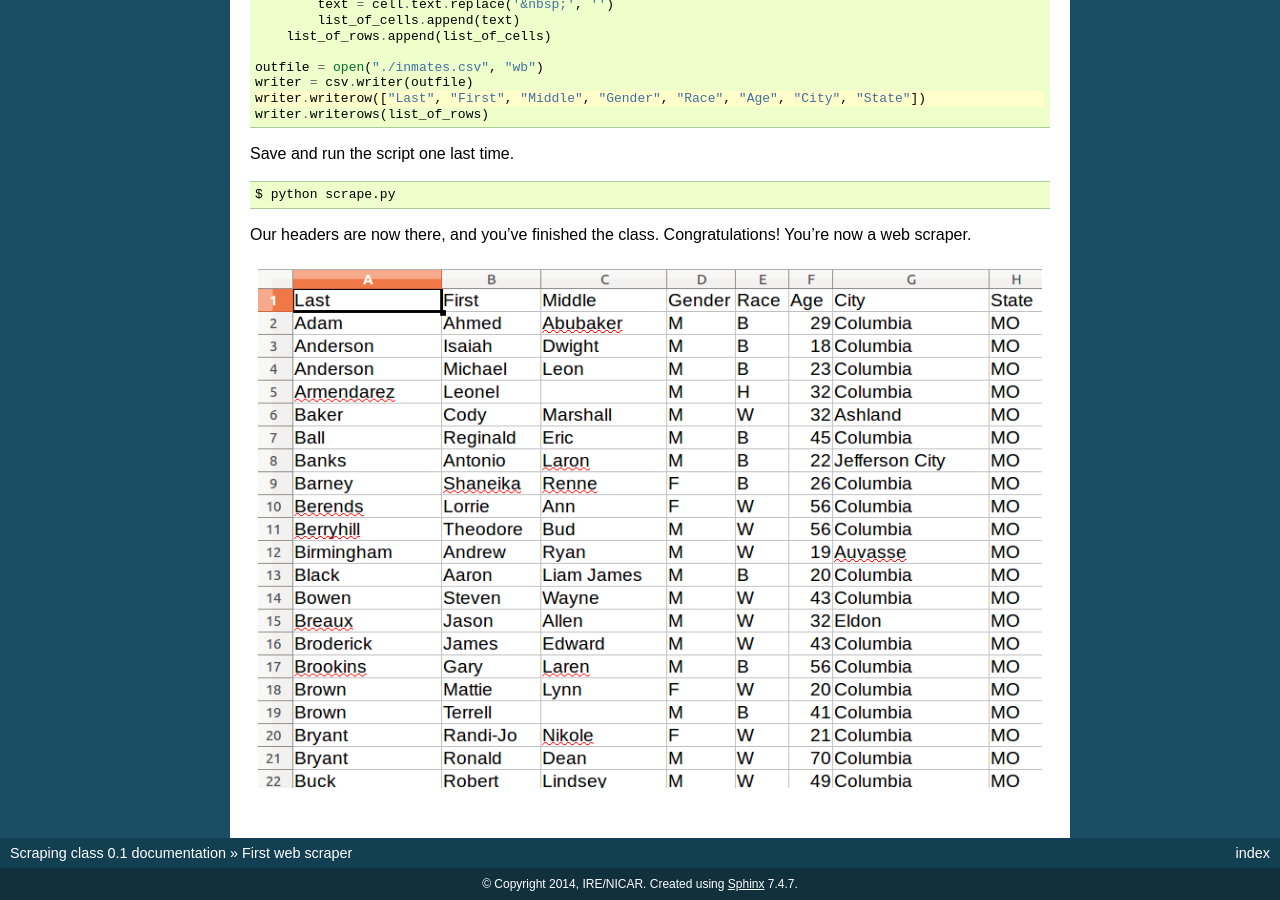
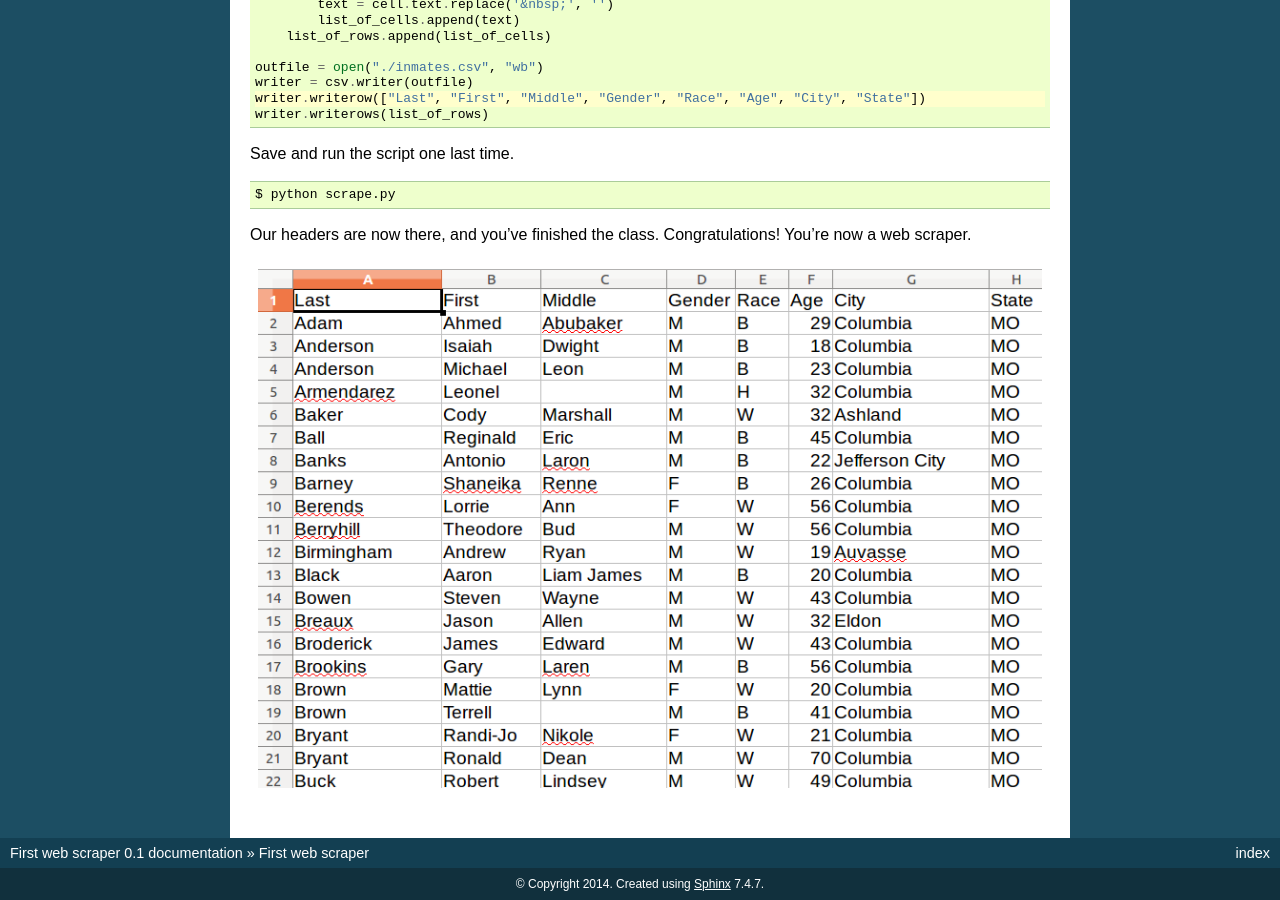
Before and after one commit to palewire/first-web-scraper, a Sphinx documentation site: the page built from docs/index.rst, in a window 1280 px wide and 900 px high, scrolled down 20119 px. Built offline with Sphinx 7.4.7, drawn with Linux system fonts in a browser that asks for light colours; some of the changed text lies outside the part shown.

Commit message:
Updated conf

```diff
--- a/docs/conf.py
+++ b/docs/conf.py
@@ -14,6 +14,7 @@
 
 import sys
 import os
+from datetime import datetime
 
 # If extensions (or modules to document with autodoc) are in another directory,
 # add these directories to sys.path here. If the directory is relative to the
@@ -43,8 +44,8 @@
 master_doc = 'index'
 
 # General information about the project.
-project = u'Scraping class'
-copyright = u'2014, IRE/NICAR'
+project = u'First web scraper'
+copyright = u'%s' % datetime.today().year
 
 # The version info for the project you're documenting, acts as replacement for
 # |version| and |release|, also used in various other places throughout the
```
Also changed, not shown: 7 other files.
